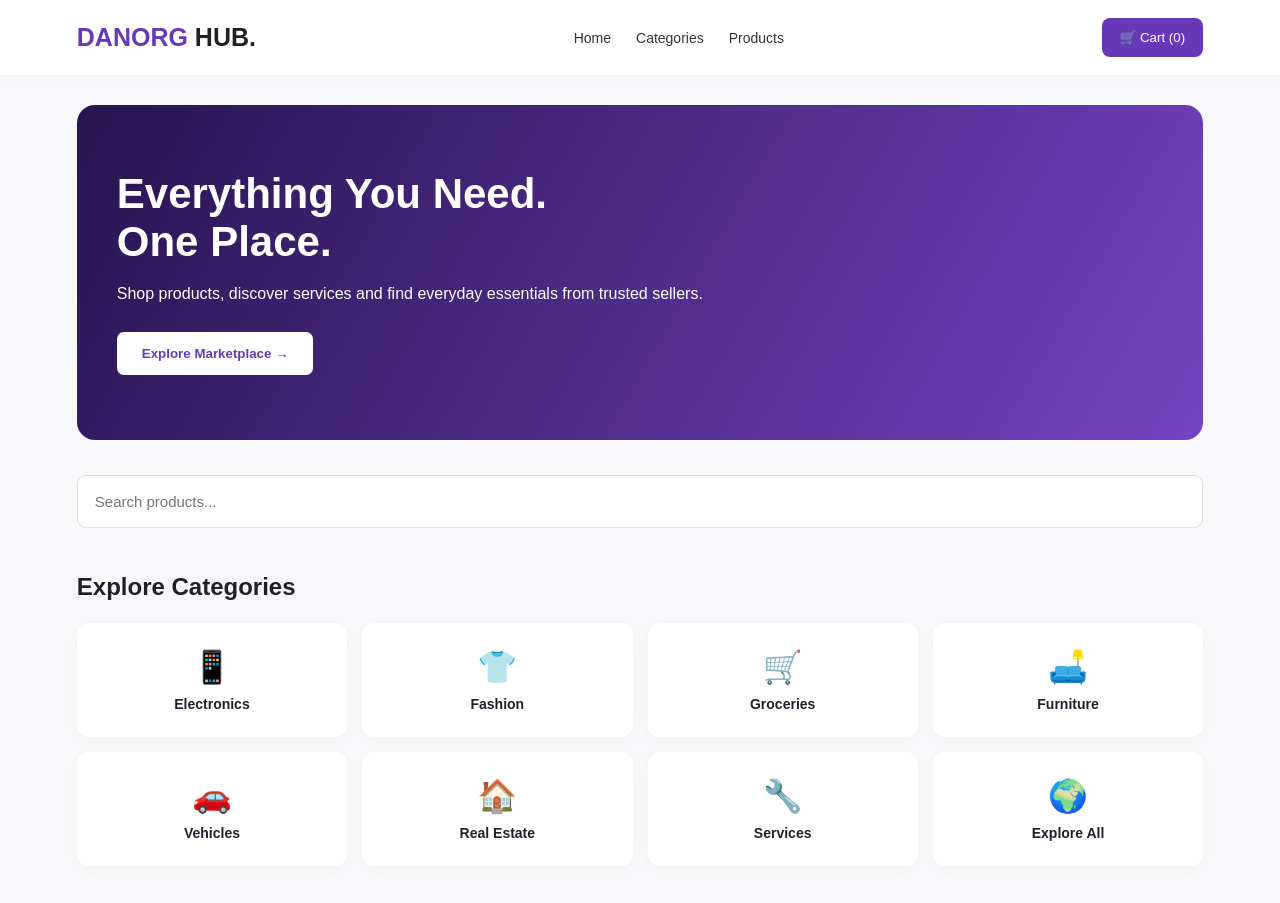
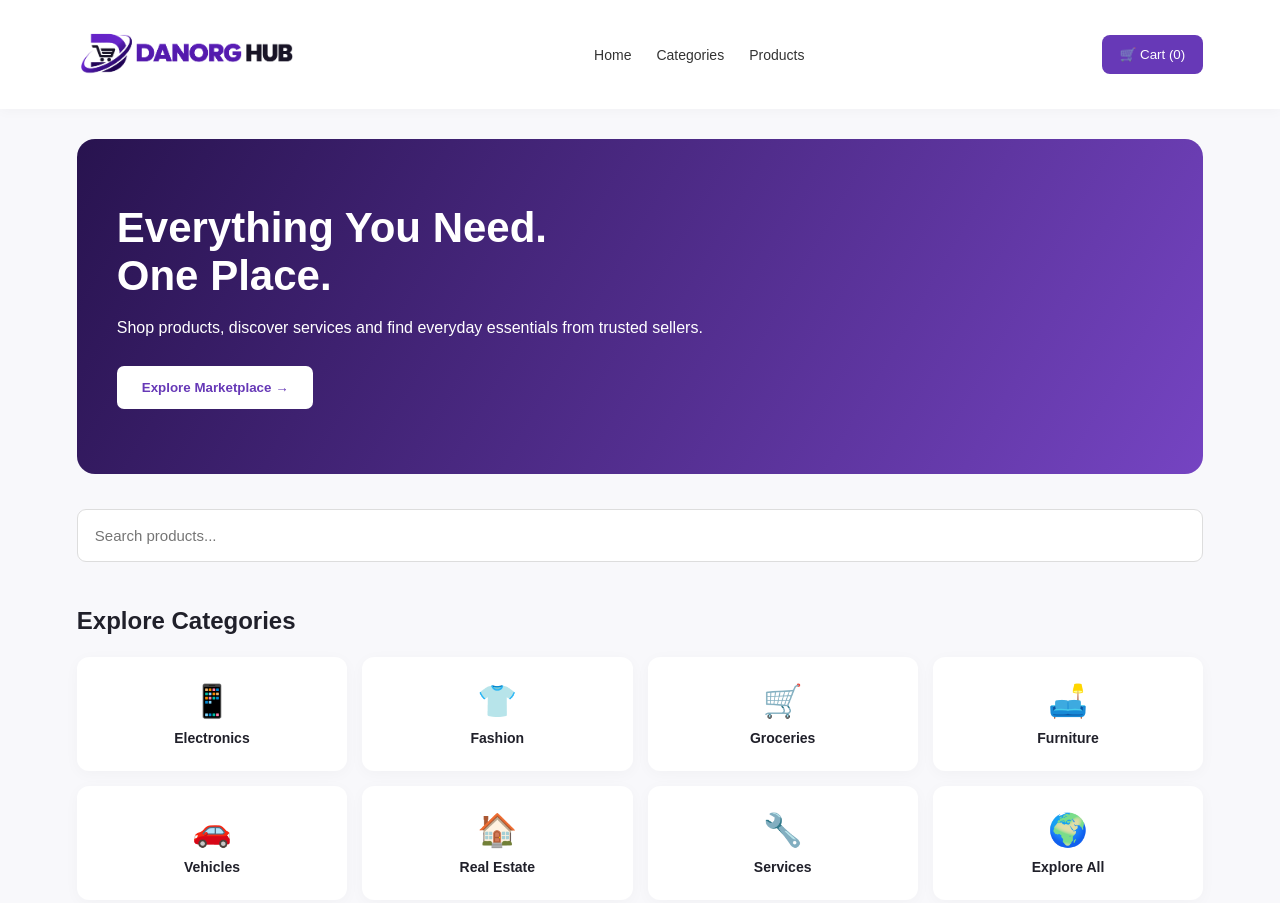
Before and after one commit to Nikon-Sama/danorg-hub-marketplace, a plain HTML site: page index.html in a window 1280 px wide. Shown: the top 903 px of the page. Drawn offline with Linux system fonts and the light colour scheme.

Commit message:
Update index.html

```diff
--- a/index.html
+++ b/index.html
@@ -32,13 +32,18 @@ header {
 }
 
 .logo {
-    font-size: 25px;
-    font-weight: 800;
-    color: #6739b7;
+    display: flex;
+    align-items: center;
+    flex: 0 1 auto;
+    min-width: 0;
 }
 
-.logo span {
-    color: #222;
+.logo img {
+    display: block;
+    width: clamp(130px, 22vw, 220px);
+    height: auto;
+    max-width: 100%;
+    object-fit: contain;
 }
 
 nav {
@@ -324,7 +329,9 @@ footer {
 <body>
 
 <header>
-    <div class="logo">DANORG<span> HUB.</span></div>
+    <div class="logo">
+    <img src="E5396E3C-94C4-47B2-8F3C-A1A3744A07F6.png" alt="Danorg Hub Logo">
+</div>
 
     <nav>
         <a href="#">Home</a>
```
